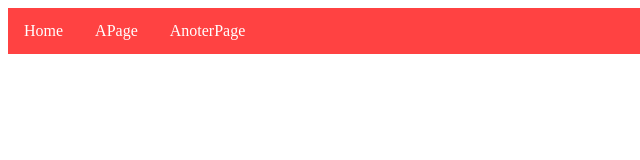
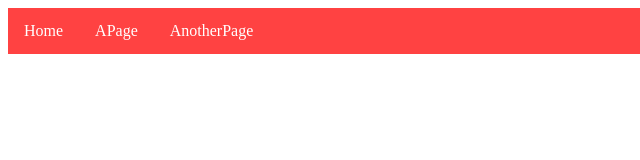
Before and after one commit to HVENetworks/ThePlatform, a plain HTML site: page htdocs/index.html in a window 1280 px wide. Shown: the full height of the page, 0-640 px from the left. Drawn offline with Linux system fonts and the light colour scheme.

Commit message:
Typo
Fixed a typo

```diff
--- a/htdocs/index.html
+++ b/htdocs/index.html
@@ -41,7 +41,7 @@ CSS class selector = .
 			<ul class=Navbar>
 					<li class=NavbarItems><a class=NavbarA href="index.html">Home</a></li>
 					<li class=NavbarItems><a class=NavbarA href="APage.html">APage</a></li>
-					<li class=NavbarItems><a class=NavbarA href="AnoterPage.html">AnoterPage</a></li>
+					<li class=NavbarItems><a class=NavbarA href="AnotherPage.html">AnotherPage</a></li>
 			</ul>
 		</div>
 
```
